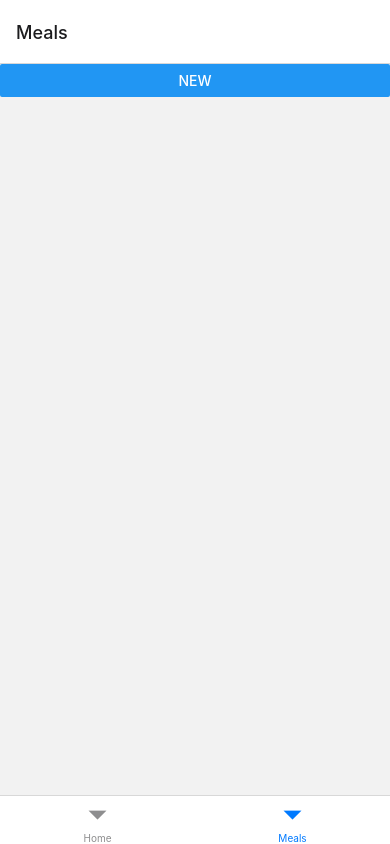
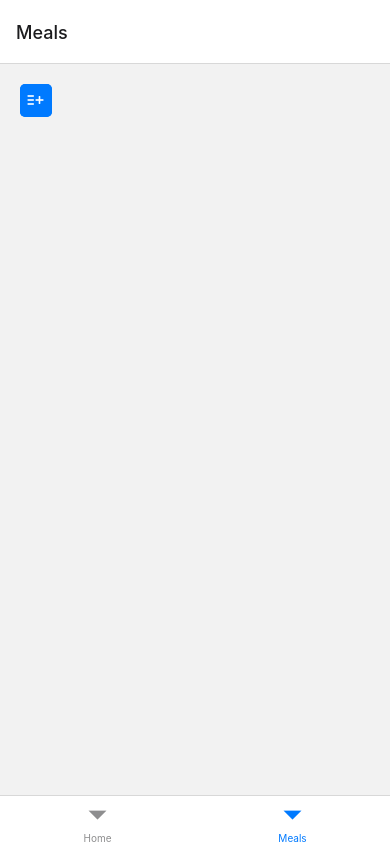
Before and after one commit to oscarraichert/MealTracker.Front, a React Native app: screen /Meals in a window 390 px wide. Built offline with nearby package versions, Linux system fonts and the light colour scheme.

Commit message:
adicionando butao

```diff
--- a/package.json
+++ b/package.json
@@ -9,6 +9,7 @@
     "web": "expo start --web"
   },
   "dependencies": {
+    "@expo/vector-icons": "^13.0.0",
     "@react-navigation/bottom-tabs": "^6.5.11",
     "@react-navigation/native": "^6.1.9",
     "@react-navigation/native-stack": "^6.9.17",
--- a/src/meals/MealsScreen.tsx
+++ b/src/meals/MealsScreen.tsx
@@ -1,14 +1,32 @@
 import React from "react";
 import { useNavigation } from "@react-navigation/native";
 import { Routes } from "../navigator/Routes";
-import { Button, View } from "react-native";
+import { StyleSheet, View } from "react-native";
+import { Entypo } from "@expo/vector-icons";
 
 export function MealsScreen() {
     const navigation = useNavigation<Routes>();
 
     return (
-        <View>
-            <Button title="New"></Button>
+        <View style={styles.body}>
+            <View style={styles.iconsRow}>
+                <Entypo.Button iconStyle={styles.icon} name="add-to-list" size={16} />
+            </View>
         </View>
     );
 }
+
+const styles = StyleSheet.create({
+    body: {
+        margin: "5%"
+    },
+
+    iconsRow: {
+        flexDirection: "row",
+        justifyContent: "space-between"
+    },
+
+    icon: {
+        marginRight: 0
+    }
+});
```
Also changed, not shown: 1 other file (tests, documents, lock files or other folders).
